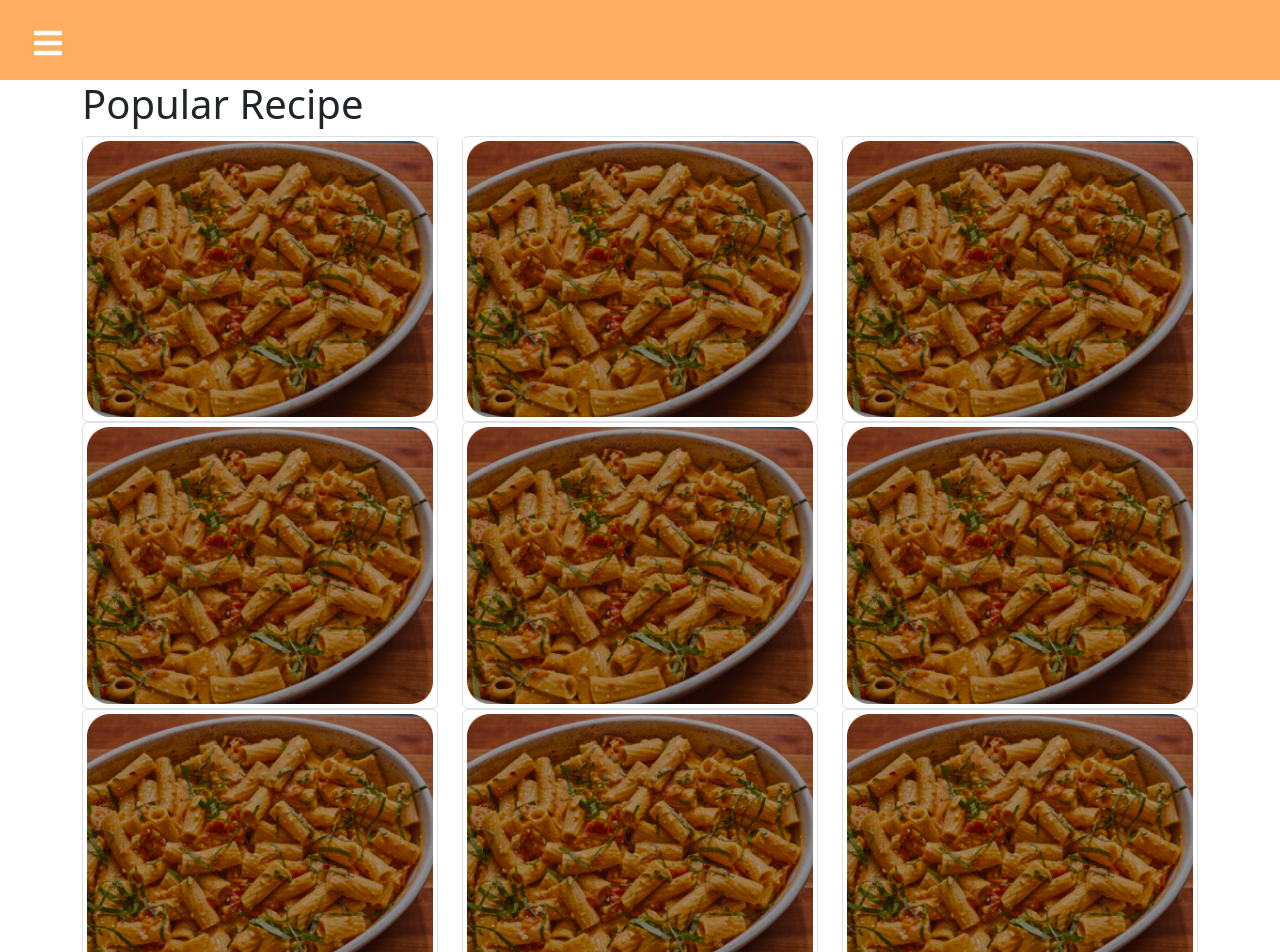
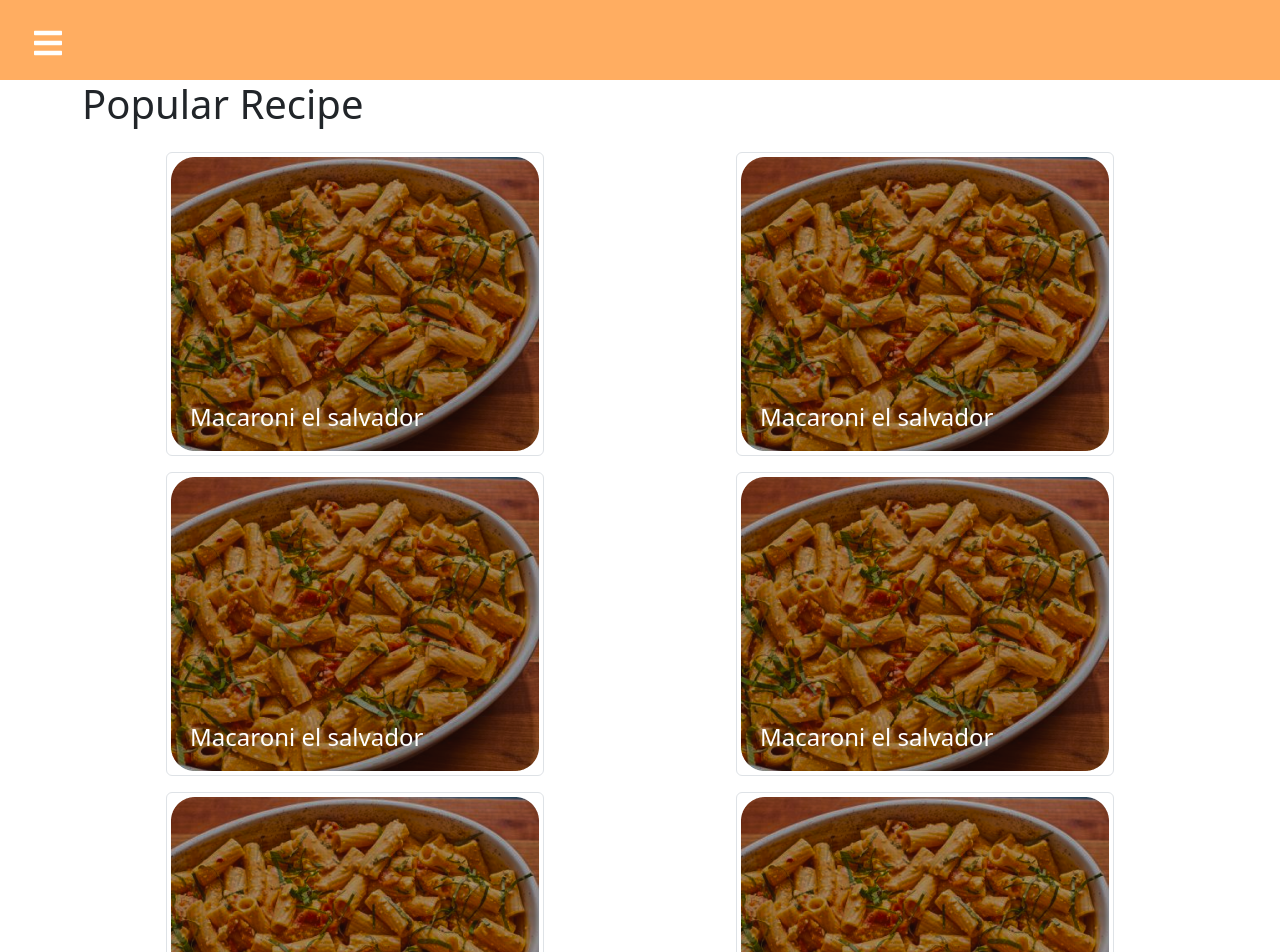
Before and after one commit to ranggapras/masak.se, a React (Create React App) app: page / in a window 1280 px wide. Shown: the top 952 px of the page. Built offline with nearby package versions, Linux system fonts and the light colour scheme.

Commit message:
card setting

```diff
--- a/src/Pages/Home/Home.js
+++ b/src/Pages/Home/Home.js
@@ -9,41 +9,22 @@ const Home = () => {
       </div>
       <div className="container">
         <div className="row">
-          <div className="col">
-            <img src={Image1} class="img-thumbnail" alt="..." />
-          </div>
-          <div className="col">
-            <img src={Image1} class="img-thumbnail" alt="..." />
-          </div>
-          <div className="col">
-            <img src={Image1} class="img-thumbnail" alt="..." />
-          </div>
-        </div>
-      </div>
-      <div className="container">
-        <div className="row">
-          <div className="col">
-            <img src={Image1} class="img-thumbnail" alt="..." />
-          </div>
-          <div className="col">
-            <img src={Image1} class="img-thumbnail" alt="..." />
-          </div>
-          <div className="col">
-            <img src={Image1} class="img-thumbnail" alt="..." />
-          </div>
-        </div>
-      </div>
-      <div className="container">
-        <div className="row">
-          <div className="col">
-            <img src={Image1} class="img-thumbnail" alt="..." />
-          </div>
-          <div className="col">
-            <img src={Image1} class="img-thumbnail" alt="..." />
-          </div>
-          <div className="col">
-            <img src={Image1} class="img-thumbnail" alt="..." />
-          </div>
+          {[1, 2, 3, 4, 5, 6, 7, 8, 9].map(() => {
+            return (
+              <div
+                className="position-relative col-4 mt-3 mx-auto"
+                style={{ width: "auto" }}
+              >
+                <img src={Image1} class="img-thumbnail rounded" alt="..." />
+                <h4
+                  className="position-absolute bottom-0 ms-4 mb-4"
+                  style={{ color: "white" }}
+                >
+                  Macaroni el salvador
+                </h4>
+              </div>
+            );
+          })}
         </div>
       </div>
     </div>
```
Also changed, not shown: 1 other file (tests, documents, lock files or other folders).
